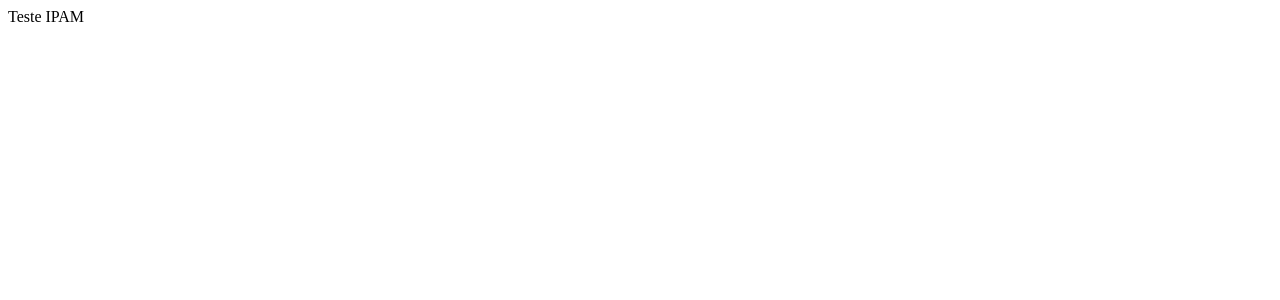
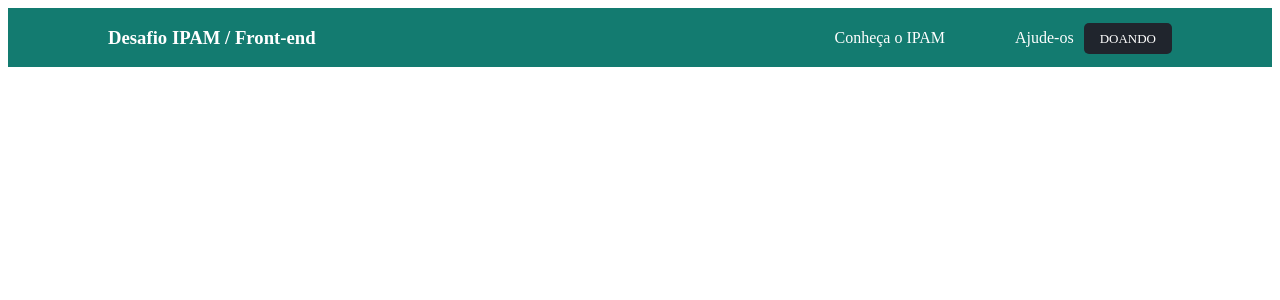
Before and after one commit to artkelv/desafio-ipam, a React (Create React App) app: page / in a window 1280 px wide. Shown: the top 300 px of the page. Built offline with nearby package versions, Linux system fonts and the light colour scheme.

Commit message:
feat: criacao compoenente header

```diff
--- a/package.json
+++ b/package.json
@@ -36,5 +36,8 @@
       "last 1 firefox version",
       "last 1 safari version"
     ]
+  },
+  "devDependencies": {
+    "styled-components": "^5.3.6"
   }
 }
--- a/src/App.js
+++ b/src/App.js
@@ -1,9 +1,10 @@
 import React from 'react';
+import Header from './components/header/Header';
 
 function App() {
   return (
     <div className="App">
-      Teste IPAM
+      <Header/>
     </div>
   );
 }
--- /dev/null
+++ b/src/components/header/Header.jsx
@@ -0,0 +1,20 @@
+import { HeaderComponent, TitleIpam, UnList ,NavBar, AncorToMeet ,ListForHelp ,AncorForHelp } from "./style";
+
+export default function Header(){
+    return(
+        <HeaderComponent>
+            <TitleIpam>Desafio IPAM / Front-end</TitleIpam>
+            <UnList>
+                <NavBar>
+                    <li>
+                        <AncorToMeet href="">Conheça o IPAM</AncorToMeet>
+                    </li>
+                    <ListForHelp>Ajude-os</ListForHelp>
+                    <li>
+                        <AncorForHelp href="">Doando</AncorForHelp>
+                    </li>
+                </NavBar>
+            </UnList>
+        </HeaderComponent>
+    )
+}
--- /dev/null
+++ b/src/components/header/style.js
@@ -0,0 +1,42 @@
+import styled from "styled-components";
+
+export const HeaderComponent = styled.header`
+    display: flex;
+    justify-content: space-between;
+    background-color: #137B70;
+    color: #fff;
+`
+export const TitleIpam = styled.h3`
+    margin-left: 100px;
+`
+export const UnList = styled.ul`
+    display: flex;
+    align-items: center;
+`
+export const NavBar = styled.nav`
+    display: flex;
+    align-items: center;
+    li{
+        list-style: none;
+    }
+`
+export const AncorToMeet = styled.a`
+    text-decoration: none;
+    color: #fff;
+`
+export const ListForHelp = styled.li`
+    margin: 0 10px 0 70px;
+    display: flex;
+    justify-content: center;
+`
+export const AncorForHelp = styled.a`
+    height: 25px;
+    margin-right: 100px;
+    background-color: #20252D;
+    text-decoration: none;
+    color: #fff;
+    padding: 8px 16px;
+    border-radius: 5px;
+    font-size: 13px;
+    text-transform: uppercase;
+`
```
Also changed, not shown: 1 other file (tests, documents, lock files or other folders).
